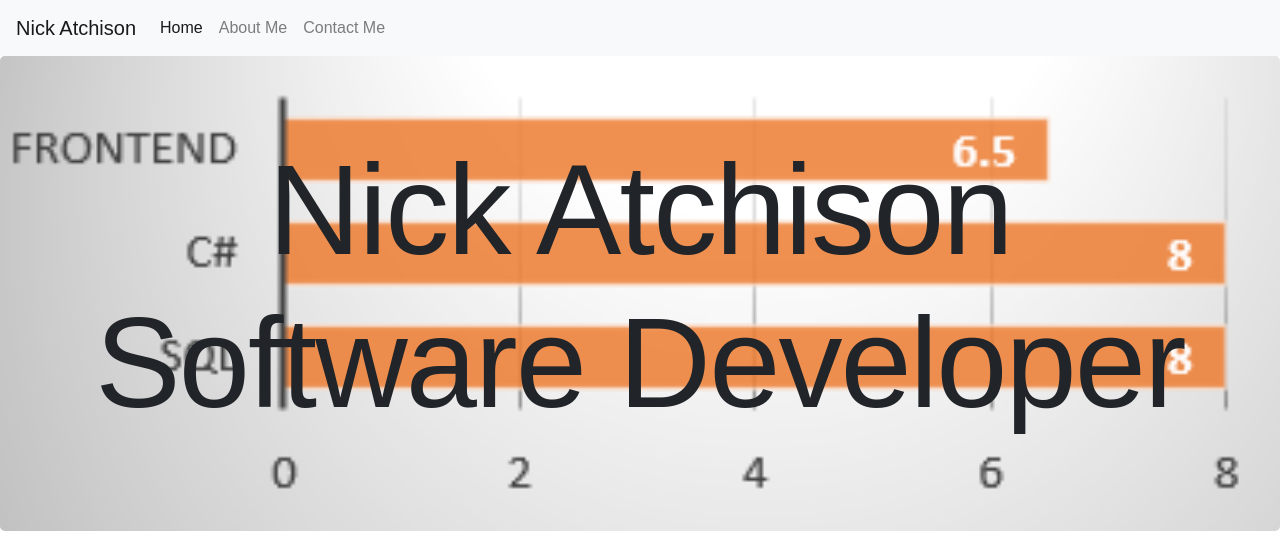
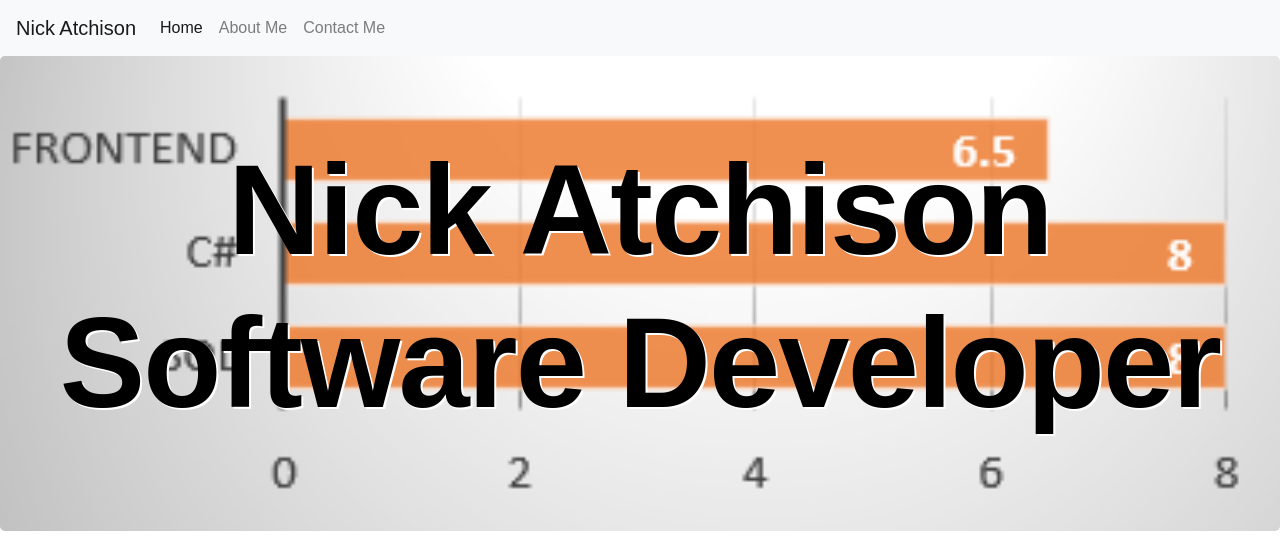
Before and after one commit to NickAtchison1/NickAtchison1, a plain HTML site: page index.html in a window 1280 px wide. Shown: the top 560 px of the page. Drawn offline with nearby package versions, Linux system fonts and the light colour scheme.

Commit message:
Changed jumbotron text properties for smaller devices

```diff
--- a/styles.css
+++ b/styles.css
@@ -249,6 +249,9 @@ div.clear {
     }
     .jumbotron h1 {
         font-size: 4em;
+        color: white;
+        font-weight: bold;
+        text-shadow: 2px 2px #111;
     }
 
 }
@@ -261,6 +264,9 @@ div.clear {
     }
     .jumbotron h1 {
         font-size: 6em;
+        color: white;
+        font-weight: bold;
+        text-shadow: 2px 2px #111;
     }
 }
 
@@ -272,5 +278,8 @@ div.clear {
     }
     .jumbotron h1 {
         font-size: 8em;
+        color: black;
+        font-weight: bold;
+        text-shadow: 2px 2px white
     }
 }
```
Also changed, not shown: assets/skillsgraphmobile.PNG.
